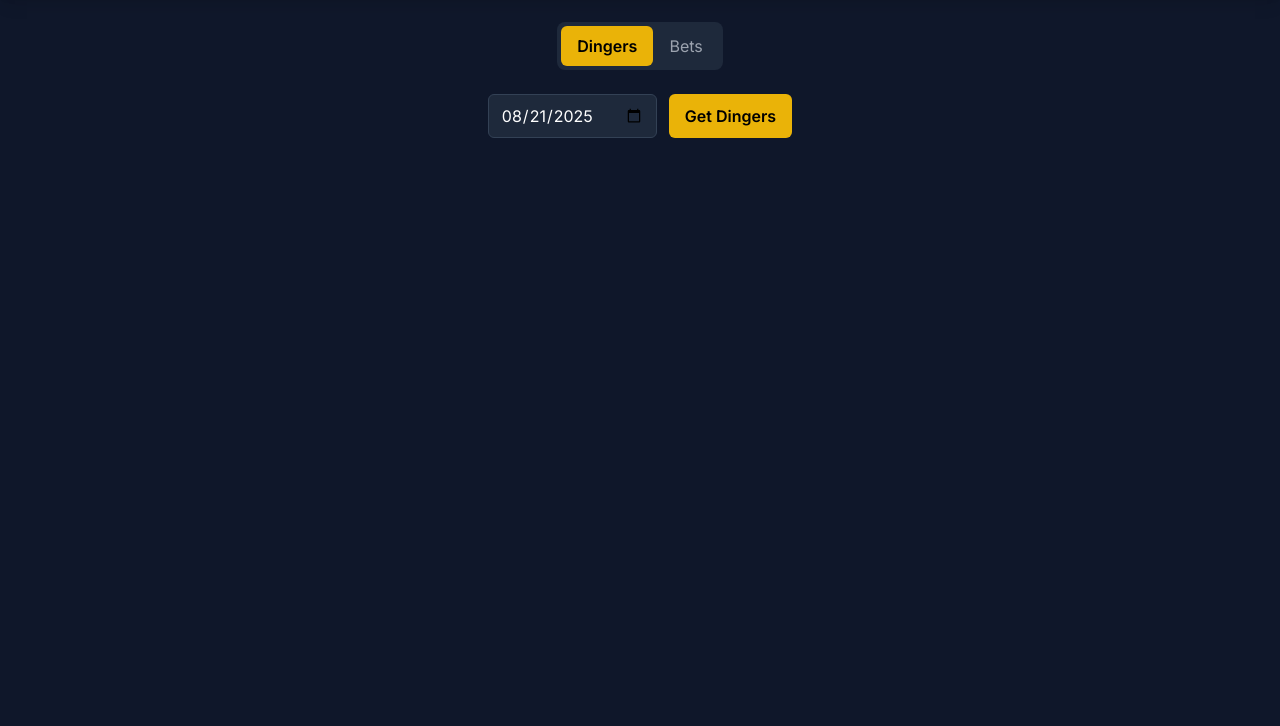
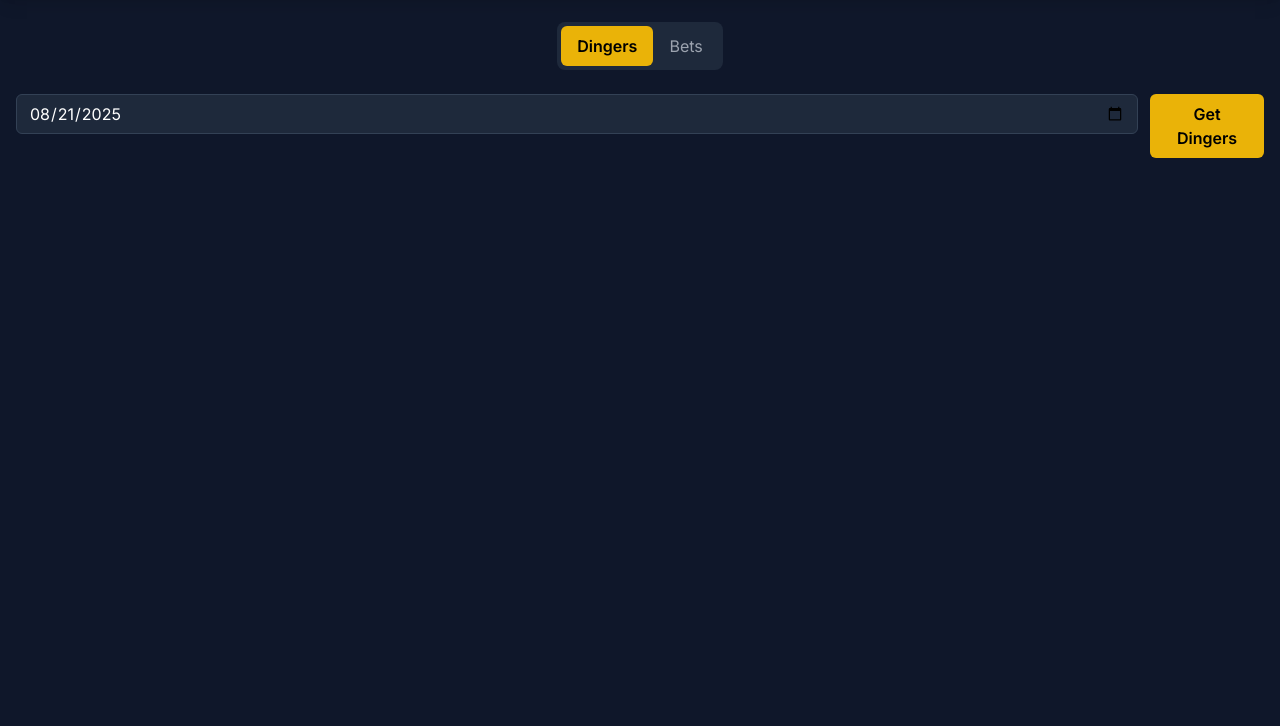
Before and after one commit to cyngerian/dinger-tracker, a plain HTML site: page index.html in a window 1280 px wide. Shown: the part 74-800 px from the top of the page. Drawn offline with nearby package versions, Linux system fonts and the light colour scheme.

Commit message:
Update index.html

```diff
--- a/index.html
+++ b/index.html
@@ -28,6 +28,26 @@
     }
     .stat-value {
       @apply text-base font-semibold;
+    }
+
+    /* Force consistent date input sizing on all browsers, especially iOS Safari */
+    input[type="date"] {
+      -webkit-appearance: none;
+      -moz-appearance: none;
+      appearance: none;
+      width: 100% !important;
+      height: 2.5rem !important;
+      padding: 0.625rem 0.75rem !important;
+      font-size: 1rem !important;
+      line-height: 1.5 !important;
+      box-sizing: border-box !important;
+      border-radius: 0.375rem !important;
+    }
+
+    /* Ensure date input doesn't expand beyond container */
+    input[type="date"]::-webkit-calendar-picker-indicator {
+      opacity: 1;
+      cursor: pointer;
     }
   </style>
 </head>
```
